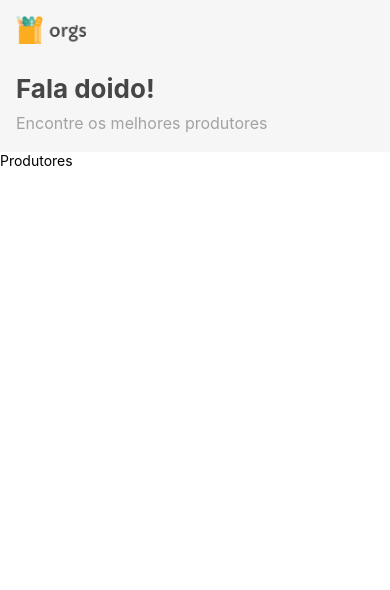
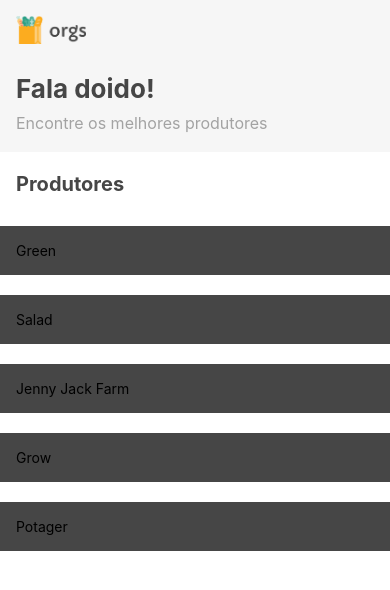
Before and after one commit to ochristianpompeu/orgs_hooks, a React Native app: screen / in a window 390 px wide. Shown: the top 590 px of the page. Built offline with nearby package versions, Linux system fonts and the light colour scheme.

Commit message:
Criando a flatlist de produtores

```diff
--- a/App.tsx
+++ b/App.tsx
@@ -1,12 +1,18 @@
-import {SafeAreaView} from 'react-native';
+import {SafeAreaView, StyleSheet} from 'react-native';
 import {Home} from './src/screens/Home';
 
 function App() {
   return (
-    <SafeAreaView>
+    <SafeAreaView style={styles.screen}>
       <Home />
     </SafeAreaView>
   );
 }
 
+const styles = StyleSheet.create({
+  screen: {
+    flex: 1,
+  },
+});
+
 export default App;
--- /dev/null
+++ b/src/screens/Home/components/Produtores/Item.tsx
@@ -0,0 +1,30 @@
+/* eslint-disable prettier/prettier */
+import {StyleSheet, Text, View} from 'react-native';
+
+interface ItemProps {
+  nome?: string;
+  imagem?: any;
+  distancia?: string;
+  estrelas?: number;
+}
+
+function Item({nome, imagem = null, distancia = '', estrelas = 0}: ItemProps) {
+  return (
+    <View style={styles.item}>
+      <Text>{nome}</Text>
+      {/* <Text>{distancia}</Text>
+      <Text>{estrelas}</Text>
+      <Image source={imagem} /> */}
+    </View>
+  );
+}
+
+const styles = StyleSheet.create({
+  item: {
+    backgroundColor: '#464646',
+    padding: 16,
+    marginVertical: 10,
+  },
+});
+
+export {Item};
--- /dev/null
+++ b/src/screens/Home/components/Produtores/Titulo.tsx
@@ -0,0 +1,27 @@
+/* eslint-disable prettier/prettier */
+import {StyleSheet, Text} from 'react-native';
+import Topo from '../TopoClass';
+// import Topo from '../TopoClass';
+
+interface TitleProps {
+  title: string;
+}
+
+function Titulo({title}: TitleProps) {
+  return (
+    <>
+      <Topo />
+      <Text style={styles.titulo}>{title}</Text>
+    </>
+  );
+}
+const styles = StyleSheet.create({
+  titulo: {
+    fontWeight: 'bold',
+    fontSize: 20,
+    lineHeight: 32,
+    margin: 16,
+    color: '#464646',
+  },
+});
+export {Titulo};
--- a/src/screens/Home/components/Produtores.tsx
+++ b/src/screens/Home/components/Produtores/index.tsx
@@ -1,8 +1,9 @@
 /* eslint-disable prettier/prettier */
-import {Text} from 'react-native';
-
-import {carregaProdutores} from '../../../services/dataLoad';
+import {FlatList} from 'react-native';
+import {Item} from './Item';
+import {carregaProdutores} from '../../../../services/dataLoad';
 import {useEffect, useState} from 'react';
+import {Titulo} from './Titulo';
 
 interface Produtores {
   titulo: string;
@@ -27,16 +28,20 @@ function Produtores() {
     ],
   });
   useEffect(() => {
-    const produtoresLoaded = carregaProdutores();
+    const produtoresLoaded: Produtores = carregaProdutores();
     setProdutores(produtoresLoaded);
     console.log(produtores);
   }, [produtores]);
-
   return (
     <>
-      <Text>{produtores.titulo}</Text>
+      <FlatList
+        data={produtores.lista}
+        renderItem={({item}) => <Item nome={item.nome} />}
+        keyExtractor={({nome}) => nome}
+        ListHeaderComponent={<Titulo title={produtores.titulo} />}
+      />
     </>
   );
 }
 
-export {Produtores};
+export default Produtores;
--- a/src/screens/Home/index.tsx
+++ b/src/screens/Home/index.tsx
@@ -1,15 +1,9 @@
 /* eslint-disable prettier/prettier */
 // import {Topo} from './components/Topo';
-import {Produtores} from './components/Produtores';
-import Topo from './components/TopoClass';
+import Produtores from './components/Produtores';
 
 function Home() {
-  return (
-    <>
-      <Topo />
-      <Produtores />
-    </>
-  );
+  return <Produtores />;
 }
 
 export {Home};
```
